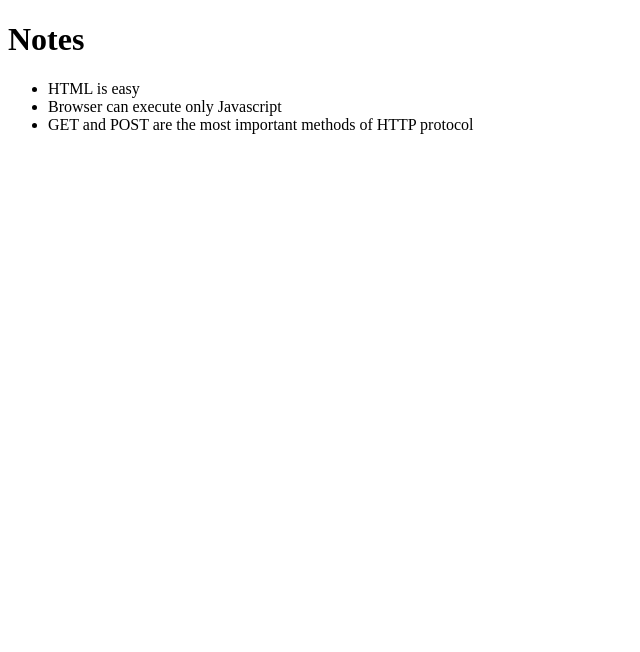
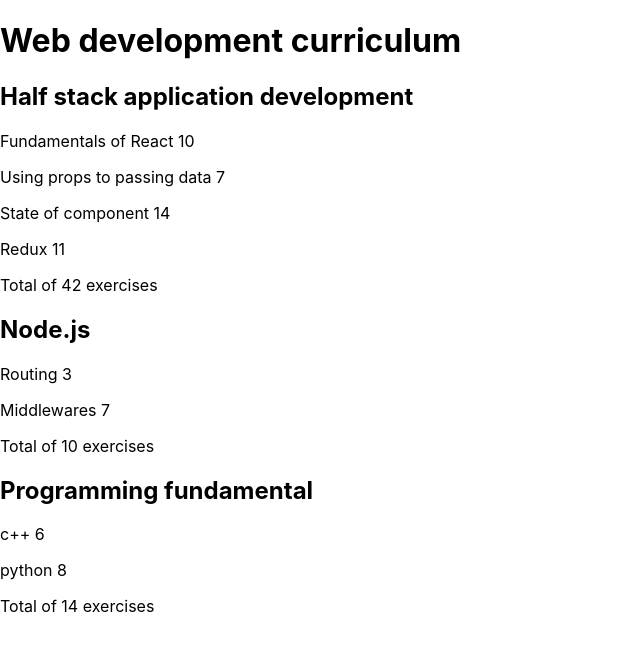
Before and after one commit to ousufali/Full-stack-open-2020, a React (Create React App) app: page / in a window 1280 px wide. Shown: the top 652 px of the page, without its empty margins (0-640 px from the left). Built offline with nearby package versions, Linux system fonts and the light colour scheme.

Commit message:
Part2: 2.1 to 2.5 (multiple courses)

```diff
--- a/src/App.js
+++ /dev/null
@@ -1,19 +0,0 @@
-import React from 'react'
-import Notes from './components/Note'
-
-
-const App = ({ notes }) => {
-
-    return (
-        <div>
-            <h1>Notes</h1>
-            <ul>
-                {notes.map( (x)=> <Notes key = {x.id} note = {x} />
-
-                )}
-            </ul>
-        </div>
-    )
-}
-
-export default App
--- /dev/null
+++ b/src/components/App.js
@@ -0,0 +1,81 @@
+import React from 'react'
+
+import Course from './Course'
+
+
+const App = () => {
+
+    const course =
+        [
+            {
+                name: 'Half stack application development',
+                id: 1,
+                parts: [
+                    {
+                        name: 'Fundamentals of React',
+                        exercises: 10,
+                        id: 1
+                    },
+                    {
+                        name: 'Using props to passing data',
+                        exercises: 7,
+                        id: 2
+
+                    },
+                    {
+                        name: 'State of component',
+                        exercises: 14,
+                        id: 3
+                    },
+                    {
+                        name: 'Redux',
+                        exercises: 11,
+                        id: 4
+                    }
+                ]
+            },
+            {
+                name: 'Node.js',
+                id: 2,
+                parts: [
+                    {
+                        name: 'Routing',
+                        exercises: 3,
+                        id: 1
+                    },
+                    {
+                        name: 'Middlewares',
+                        exercises: 7,
+                        id: 2
+                    }
+                ]
+            },
+            {
+                name: 'Programming fundamental',
+                id: 3,
+                parts: [
+                    {
+                        name: 'c++',
+                        exercises: 6,
+                        id: 1
+                    },
+                    {
+                        name: 'python',
+                        exercises: 8,
+                        id: 2
+                    }
+                ]
+            }
+        ]
+
+    return (
+        <div>
+            <h1>Web development curriculum</h1>
+            <Course  course={course} />
+
+        </div>
+    )
+
+}
+
+export default App
--- /dev/null
+++ b/src/components/Course.js
@@ -0,0 +1,48 @@
+import React from 'react'
+import Sumofexercise from './Sumofexercise'
+
+
+const Header = ({ title }) => {
+
+    return (
+        <h2>{title}</h2>
+    )
+}
+const Part = ({ name, numbers }) => {
+    return (
+        <div>
+            <p>{name} {numbers}</p>
+        </div>
+
+
+    )
+}
+const Content = ({ parts }) => {
+    // console.log(parts)
+    return (
+        <div>
+            {parts.map((x) => <Part key={x.id} name={x.name} numbers={x.exercises} />)}
+        </div>
+    )
+}
+
+
+const Course = ({ course }) => {
+    return (
+       <> {course.map((x)=><Onecourse key = {x.id} cur = {x} />)} </>
+    )
+}
+
+const Onecourse = ({cur})=>
+{
+    return (
+        <div>
+            <Header  title={cur.name} />
+            <Content  parts={cur.parts} />
+            <Sumofexercise  Parts={cur.parts} />
+        </div>
+    )
+}
+
+
+export default Course
--- a/src/components/Note.js
+++ /dev/null
@@ -1,10 +0,0 @@
-import React from 'react'
-
-const Note= ({note})=>
-{
-    return(
-        <li>{note.content}</li>
-    )
-}
-
-export default Note
--- /dev/null
+++ b/src/components/Sumofexercise.js
@@ -0,0 +1,19 @@
+import React from 'react'
+
+
+const Sumofexercise = ({Parts})=>
+{
+    // console.log(Parts)
+    return(
+        <p>
+            {'Total of '}
+            {Parts.reduce((sum,part)=>
+                {
+                   return sum + part.exercises
+                },0)}
+             {' exercises'}
+        </p>
+    )
+}
+
+export default Sumofexercise
--- a/src/index.js
+++ b/src/index.js
@@ -1,34 +1,15 @@
-import React from 'react'
-import ReactDOM from 'react-dom'
+import React from 'react';
+import ReactDOM from 'react-dom';
+import './index.css';
+import App from './components/App'
 
-import Notes from './components/Note'
-import App from './App'
-
-const notes = [
-    {
-        id: 1,
-        content: 'HTML is easy',
-        date: '2019-05-30T17:30:31.098Z',
-        important: true
-    },
-    {
-        id: 2,
-        content: 'Browser can execute only Javascript',
-        date: '2019-05-30T18:39:34.091Z',
-        important: false
-    },
-    {
-        id: 3,
-        content: 'GET and POST are the most important methods of HTTP protocol',
-        date: '2019-05-30T19:20:14.298Z',
-        important: true
-    }
-]
 
 
 
 
 ReactDOM.render(
-    <App notes={notes} />,
+    <React.StrictMode>
+        <App />
+    </React.StrictMode>,
     document.getElementById('root')
-)
+);
```
